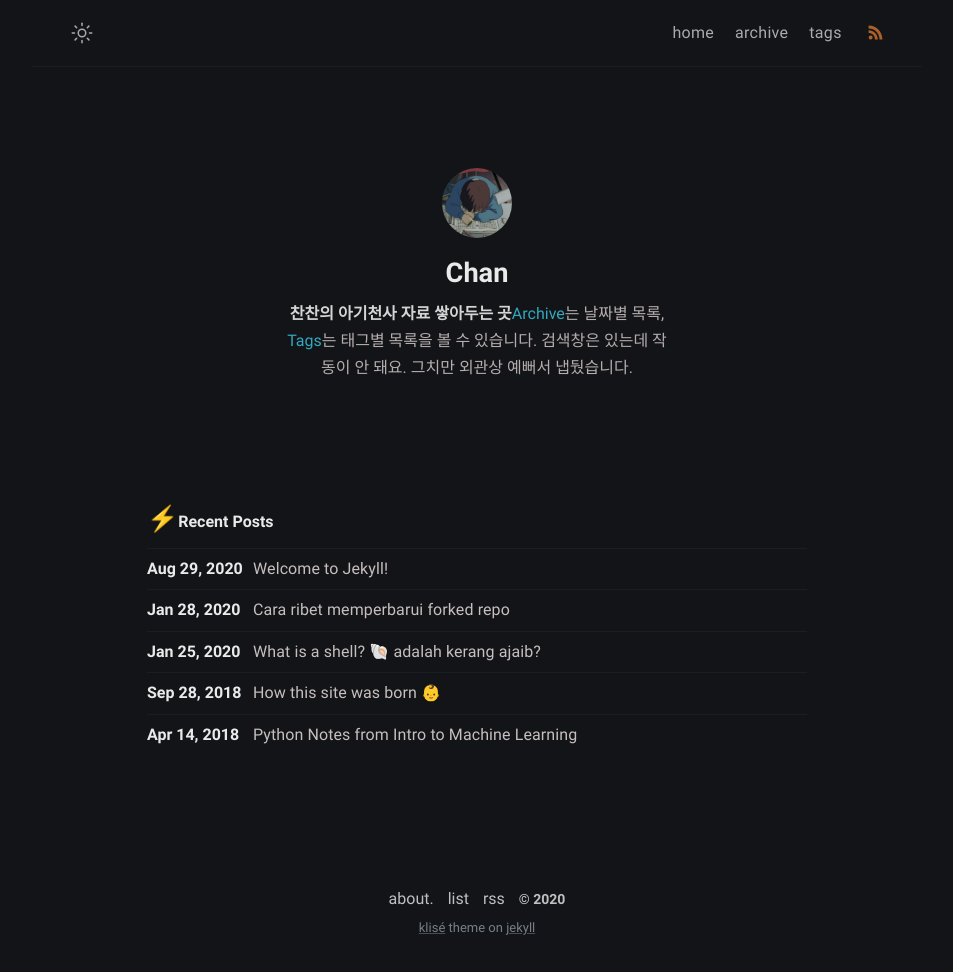
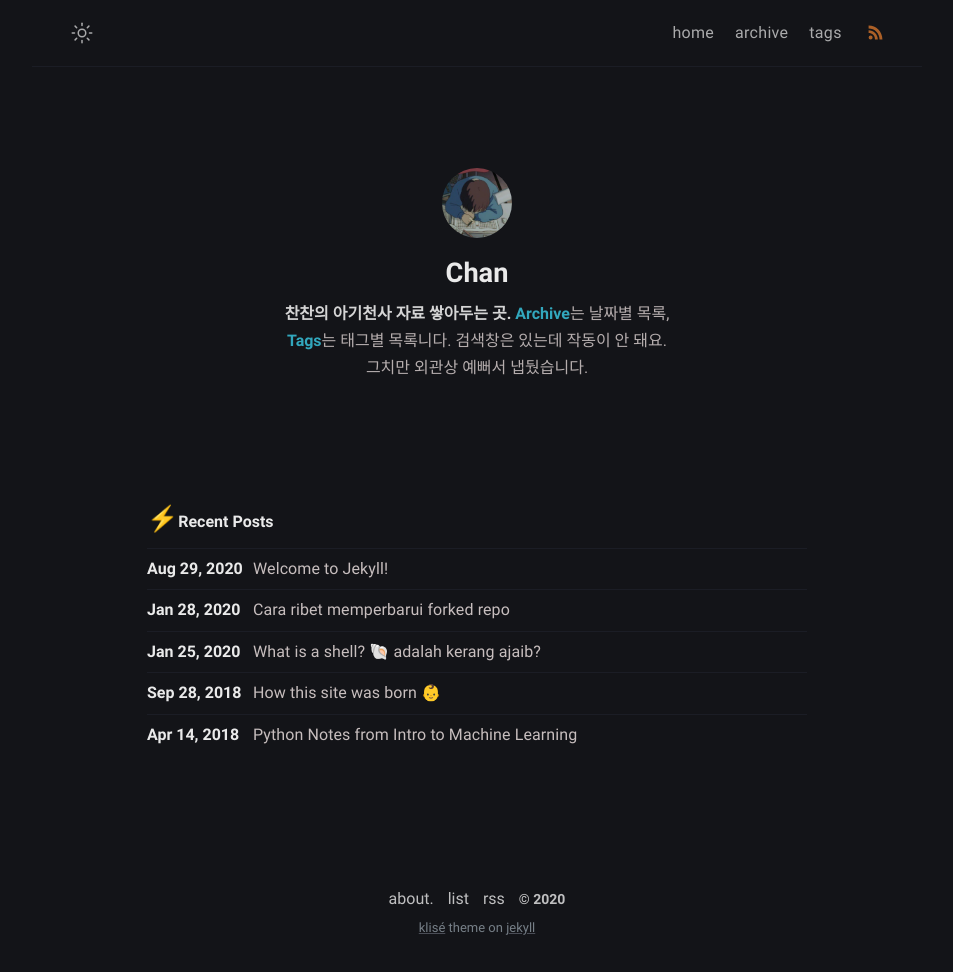
Before and after one commit to iwdstry/yeieje, a Jekyll site: the page built from index.md, in a window 1280 px wide. Shown: the whole page, without its empty margins (163-1116 px from the left). Built offline with Jekyll 4.4.1, drawn with Linux system fonts in a browser that asks for light colours.

Commit message:
Create _config.yml

```diff
--- a/_config.yml
+++ b/_config.yml
@@ -10,7 +10,7 @@ mode: dark # default theme "dark" | "light"
 # Profile settings
 author:
   name: Chan # author name
-  bio:  <b>찬찬의 아기천사 자료 쌓아두는 곳</b><font color="#36B8CF">Archive</font color>는 날짜별 목록, <font color="#36B8CF">Tags</font color>는 태그별 목록을 볼 수 있습니다. 검색창은 있는데 작동이 안 돼요. 그치만 외관상 예뻐서 냅뒀습니다. # tell to the world
+  bio:  <b>찬찬의 아기천사 자료 쌓아두는 곳. <font color="#36B8CF">Archive</font color></b>는 날짜별 목록, <b><font color="#36B8CF">Tags</font color></b>는 태그별 목록니다. 검색창은 있는데 작동이 안 돼요. 그치만 외관상 예뻐서 냅뒀습니다. # tell to the world
   username: yeieje # general username
   github: github_yeieje # github username
   twitter: twitter_yeieje # twitter username
```
